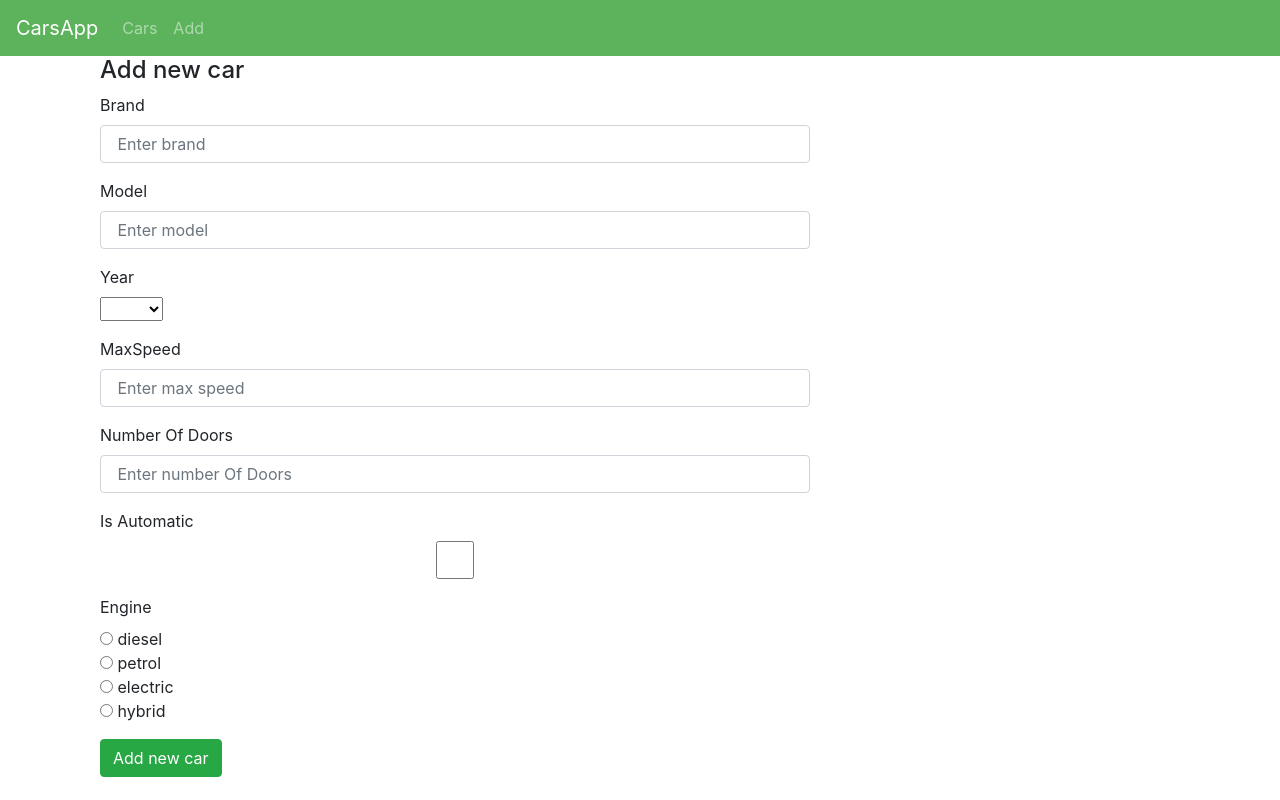
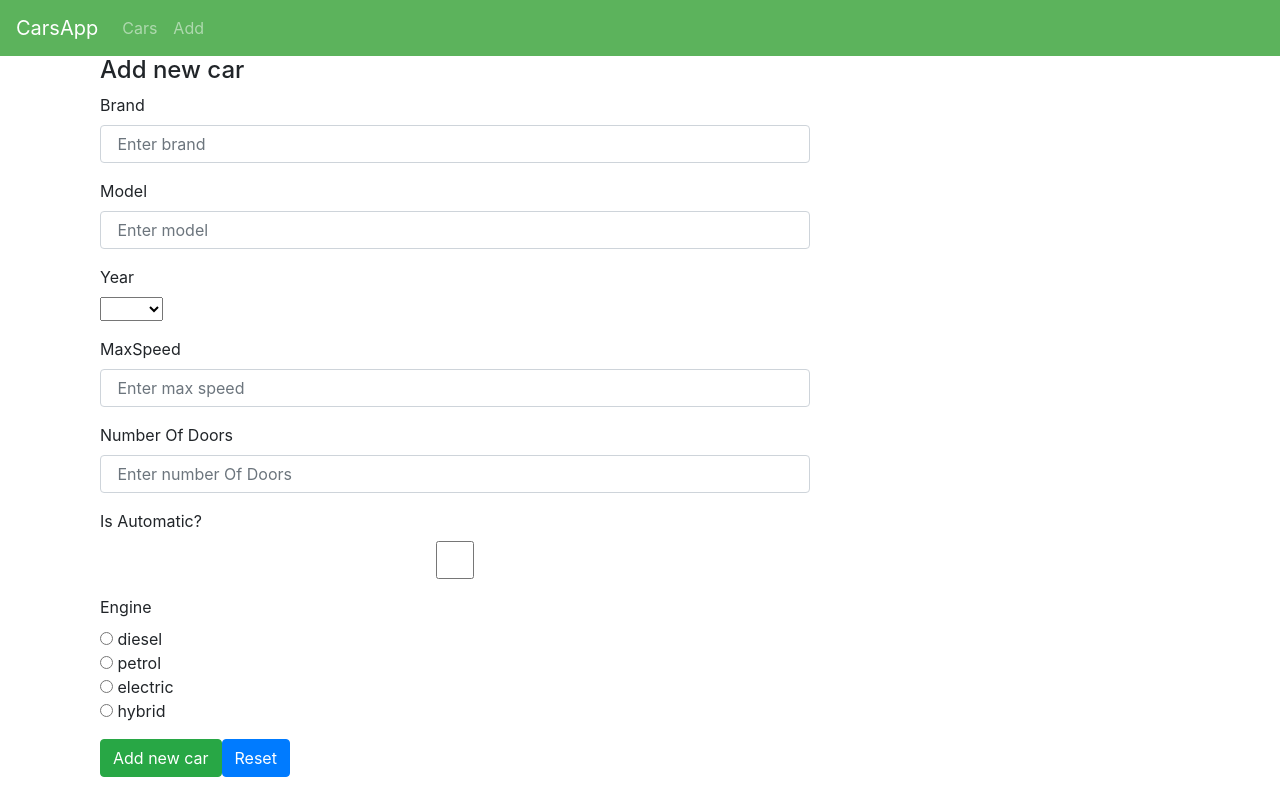
Before and after one commit to brankaDakic10/vue_cars-app, a Vue app: page /add in a window 1280 px wide. Built offline with nearby package versions, Linux system fonts and the light colour scheme.

Commit message:
Added 4.Task

```diff
--- a/src/components/AddCar.vue
+++ b/src/components/AddCar.vue
@@ -34,7 +34,7 @@
 
 
             <div class="form-group">
-                <label >Is Automatic</label>
+                <label >Is Automatic?</label>
                 <input type="checkbox"  v-model="newCar.isAutomatic" class="form-control">
             </div>
 
@@ -50,6 +50,7 @@
 
             <div class="form-group">
             <button class="btn btn-success">Add new car</button>
+            <input type="reset" class="btn btn-primary" >
             </div>
             </form>
     </article>
```
